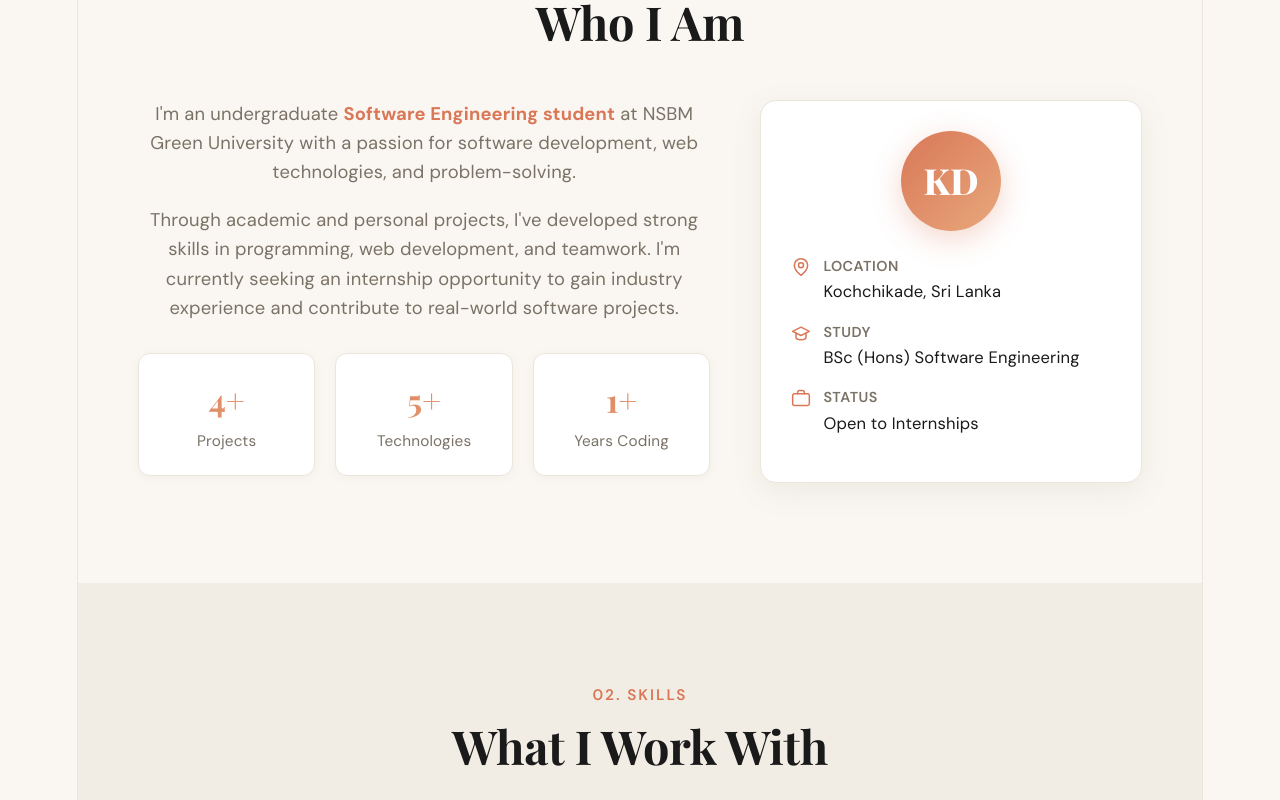
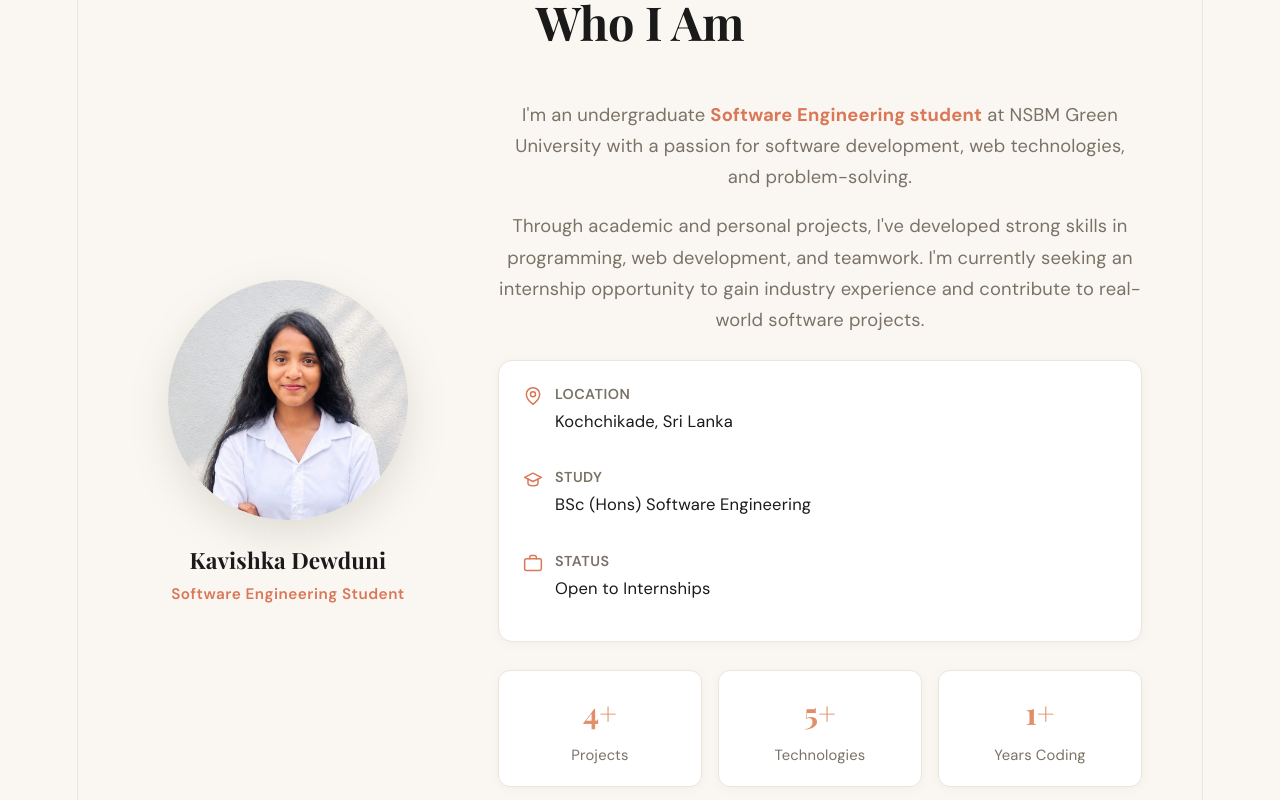
Before and after one commit to kavishka608/portfolio-v2, a React (Vite) app: page / in a window 1280 px wide. Shown: the part 940-1740 px from the top of the page. Built offline with nearby package versions, Linux system fonts and the light colour scheme.

Commit message:
Add profile and changed new features

```diff
--- a/src/App.css
+++ b/src/App.css
@@ -220,74 +220,137 @@ a { color: inherit; text-decoration: none; }
 /* ---------- About ---------- */
 .about-grid {
   display: grid;
-  grid-template-columns: 1.5fr 1fr;
-  gap: 50px;
-  align-items: start;
+  grid-template-columns: 300px 1fr;
+  gap: 60px;
+  align-items: center;
 }
+
+/* Circular photo */
+.about-photo {
+  display: flex;
+  flex-direction: column;
+  align-items: center;
+  text-align: center;
+}
+.photo-circle {
+  position: relative;
+  width: 240px;
+  height: 240px;
+  border-radius: 50%;
+  overflow: hidden;
+  box-shadow: 0 15px 40px rgba(122, 114, 102, 0.20);
+  margin-bottom: 22px;
+}
+.photo-circle img {
+  width: 100%;
+  height: 100%;
+  object-fit: cover;
+  object-position: center top;
+  display: block;
+  transition: transform 0.6s ease;
+}
+.photo-circle:hover img {
+  transform: scale(1.06);
+}
+.photo-name {
+  font-family: 'Playfair Display', serif;
+  font-size: 1.25rem;
+  font-weight: 700;
+  color: var(--text);
+  margin-bottom: 4px;
+}
+.photo-role {
+  font-size: 0.85rem;
+  color: var(--accent);
+  font-weight: 600;
+  letter-spacing: 0.5px;
+}
+
 .about-text p {
   color: var(--text-dim);
   margin-bottom: 18px;
   font-size: 1.02rem;
+  line-height: 1.7;
 }
 .about-text strong { color: var(--accent); }
+
+.about-info-list {
+  display: flex;
+  flex-direction: column;
+  gap: 14px;
+  margin: 24px 0 28px;
+  padding: 22px 24px;
+  background: var(--card);
+  border: 1px solid var(--border);
+  border-radius: 14px;
+  box-shadow: var(--shadow-sm);
+}
+.info-row {
+  display: flex;
+  gap: 12px;
+  align-items: flex-start;
+}
+.info-row > svg {
+  color: var(--accent);
+  flex-shrink: 0;
+  margin-top: 3px;
+}
+.info-row strong {
+  display: block;
+  font-size: 0.78rem;
+  color: var(--text-dim);
+  text-transform: uppercase;
+  letter-spacing: 0.5px;
+  margin-bottom: 2px;
+  font-weight: 600;
+}
+.info-row p {
+  font-size: 0.95rem;
+  color: var(--text);
+  margin: 0;
+}
+
 .about-stats {
   display: grid;
   grid-template-columns: repeat(3, 1fr);
-  gap: 20px;
-  margin-top: 30px;
+  gap: 16px;
 }
 .about-stats div {
   background: var(--card);
   border: 1px solid var(--border);
   border-radius: 12px;
-  padding: 20px;
+  padding: 18px 12px;
   text-align: center;
   box-shadow: var(--shadow-sm);
 }
 .about-stats strong {
   display: block;
-  font-size: 1.8rem;
+  font-size: 1.7rem;
   font-family: 'Playfair Display', serif;
   background: var(--gradient);
   -webkit-background-clip: text;
   -webkit-text-fill-color: transparent;
   background-clip: text;
+  margin-bottom: 2px;
 }
 .about-stats span {
-  font-size: 0.85rem;
+  font-size: 0.82rem;
   color: var(--text-dim);
 }
-.about-card {
-  background: var(--card);
-  border: 1px solid var(--border);
-  border-radius: 16px;
-  padding: 30px;
-  text-align: center;
-  box-shadow: var(--shadow-md);
+
+@media (max-width: 900px) {
+  .about-grid {
+    grid-template-columns: 1fr;
+    gap: 40px;
+  }
+  .about-photo {
+    max-width: 280px;
+    margin: 0 auto;
+  }
 }
-.avatar {
-  width: 100px;
-  height: 100px;
-  border-radius: 50%;
-  background: var(--gradient);
-  display: flex;
-  align-items: center;
-  justify-content: center;
-  font-family: 'Playfair Display', serif;
-  font-size: 2rem;
-  font-weight: 800;
-  color: #fff;
-  margin: 0 auto 24px;
-  box-shadow: 0 8px 30px rgba(217, 119, 87, 0.30);
+@media (max-width: 560px) {
+  .about-stats { grid-template-columns: 1fr; }
 }
-.about-card p {
-  text-align: left;
-  color: var(--text-dim);
-  margin-bottom: 16px;
-  font-size: 0.92rem;
-  line-height: 1.5;
-}
-.about-card strong { color: var(--text); }
 
 /* ---------- Skills ---------- */
 .skills-grid {
@@ -346,15 +409,12 @@ a { color: inherit; text-decoration: none; }
   flex-direction: column;
   gap: 90px;
 }
-
 .project-row {
   display: grid;
   grid-template-columns: 1fr 1fr;
   gap: 60px;
   align-items: center;
 }
-
-/* --- Mockup / Screenshot (browser window style) --- */
 .project-mockup {
   border-radius: 14px;
   padding: 18px;
@@ -365,7 +425,6 @@ a { color: inherit; text-decoration: none; }
   position: relative;
   overflow: hidden;
 }
-
 .mockup-bar {
   display: flex;
   gap: 6px;
@@ -378,7 +437,6 @@ a { color: inherit; text-decoration: none; }
   border-radius: 50%;
   background: rgba(255, 255, 255, 0.65);
 }
-
 .mockup-body {
   flex: 1;
   background: #fdfcf9;
@@ -389,15 +447,12 @@ a { color: inherit; text-decoration: none; }
   padding: 30px;
   overflow: hidden;
 }
-
-/* If real image exists, it replaces the placeholder */
 .project-mockup img {
   width: 100%;
   height: 100%;
   object-fit: cover;
   border-radius: 8px;
 }
-
 .mockup-inner {
   width: 100%;
   text-align: left;
@@ -422,10 +477,7 @@ a { color: inherit; text-decoration: none; }
 .mockup-line.w70 { width: 70%; }
 .mockup-line.w60 { width: 60%; }
 
-/* --- Info panel --- */
-.project-info {
-  max-width: 480px;
-}
+.project-info { max-width: 480px; }
 .project-num {
   color: #d97757;
   font-size: 0.85rem;
@@ -466,14 +518,15 @@ a { color: inherit; text-decoration: none; }
   border-bottom: 2px solid transparent;
   padding-bottom: 2px;
   transition: all 0.25s;
-  display: inline-block;
+  display: inline-flex;
+  align-items: center;
+  gap: 6px;
 }
 .project-link:hover {
   color: #d97757;
   border-bottom-color: #d97757;
 }
 
-/* --- Responsive --- */
 @media (max-width: 900px) {
   .projects-list { gap: 60px; }
   .project-row {
@@ -553,7 +606,11 @@ a { color: inherit; text-decoration: none; }
   border-color: var(--accent);
   transform: translateX(4px);
 }
-.contact-item span { font-size: 1.4rem; }
+.contact-item > svg {
+  flex-shrink: 0;
+  color: var(--accent);
+  margin-top: 2px;
+}
 .contact-item strong {
   display: block;
   font-size: 0.85rem;
@@ -592,6 +649,9 @@ a { color: inherit; text-decoration: none; }
   box-shadow: 0 0 0 3px rgba(217, 119, 87, 0.12);
 }
 .form-success {
+  display: flex;
+  align-items: center;
+  gap: 8px;
   background: rgba(217, 119, 87, 0.12);
   border: 1px solid rgba(217, 119, 87, 0.35);
   padding: 12px;
@@ -602,31 +662,163 @@ a { color: inherit; text-decoration: none; }
 
 /* ---------- Footer ---------- */
 .footer {
-  text-align: center;
-  padding: 40px 20px;
+  background: var(--bg-alt);
   border-top: 1px solid var(--border);
+  padding: 70px 60px 40px;
   color: var(--text-dim);
+}
+.footer-inner {
+  max-width: 1150px;
+  margin: 0 auto;
+}
+.footer-top {
+  display: grid;
+  grid-template-columns: 1.4fr 1fr 1.2fr;
+  gap: 60px;
+  align-items: start;
+}
+.footer-brand .footer-logo {
+  font-family: 'Playfair Display', serif;
+  font-size: 2rem;
+  font-weight: 800;
+  color: var(--text);
+  display: inline-block;
+  margin-bottom: 12px;
+  letter-spacing: -0.5px;
+}
+.footer-brand .footer-logo span { color: var(--accent); }
+.footer-tagline {
+  font-size: 0.95rem;
+  color: var(--text-dim);
+  max-width: 280px;
+  line-height: 1.6;
+}
+.footer-nav h4,
+.footer-social h4 {
+  font-size: 0.78rem;
+  font-weight: 700;
+  text-transform: uppercase;
+  letter-spacing: 1.5px;
+  color: var(--accent);
+  margin-bottom: 18px;
+}
+.footer-nav ul {
+  list-style: none;
+  display: flex;
+  flex-direction: column;
+  gap: 10px;
+}
+.footer-nav a {
+  font-size: 0.95rem;
+  color: var(--text-dim);
+  transition: all 0.2s;
+  display: inline-block;
+}
+.footer-nav a:hover {
+  color: var(--accent);
+  transform: translateX(4px);
+}
+.social-links {
+  display: flex;
+  gap: 10px;
+  margin-bottom: 18px;
+}
+.social-links a {
+  width: 40px;
+  height: 40px;
+  border-radius: 10px;
+  background: var(--card);
+  border: 1px solid var(--border);
+  display: flex;
+  align-items: center;
+  justify-content: center;
+  color: var(--text-dim);
+  transition: all 0.25s ease;
+}
+.social-links a:hover {
+  color: #fff;
+  background: var(--gradient);
+  border-color: transparent;
+  transform: translateY(-3px);
+  box-shadow: 0 8px 20px rgba(217, 119, 87, 0.3);
+}
+.footer-resume {
+  display: inline-flex;
+  align-items: center;
+  gap: 6px;
   font-size: 0.9rem;
-  background: var(--bg-alt);
+  font-weight: 600;
+  color: var(--text);
+  padding-bottom: 2px;
+  border-bottom: 2px solid transparent;
+  transition: all 0.25s;
 }
-.footer strong { color: var(--text); }
-.footer-sub { margin-top: 8px; font-size: 0.85rem; }
+.footer-resume:hover {
+  color: var(--accent);
+  border-bottom-color: var(--accent);
+}
+.footer-divider {
+  height: 1px;
+  background: var(--border);
+  margin: 50px 0 25px;
+}
+.footer-bottom {
+  display: flex;
+  justify-content: space-between;
+  align-items: center;
+  gap: 20px;
+  flex-wrap: wrap;
+  position: relative;
+}
+.footer-copy,
+.footer-made {
+  font-size: 0.85rem;
+  color: var(--text-dim);
+}
+.footer-copy strong { color: var(--text); font-weight: 600; }
+.heart {
+  color: var(--accent);
+  font-size: 0.9rem;
+}
+.back-to-top {
+  padding: 10px 18px;
+  background: var(--card);
+  border: 1px solid var(--border);
+  border-radius: 10px;
+  color: var(--text);
+  font-family: inherit;
+  font-size: 0.85rem;
+  font-weight: 600;
+  cursor: pointer;
+  transition: all 0.3s ease;
+  opacity: 0;
+  transform: translateY(10px);
+  pointer-events: none;
+}
+.back-to-top.visible {
+  opacity: 1;
+  transform: translateY(0);
+  pointer-events: auto;
+}
+.back-to-top:hover {
+  background: var(--gradient);
+  color: #fff;
+  border-color: transparent;
+  transform: translateY(-2px);
+  box-shadow: 0 8px 20px rgba(217, 119, 87, 0.3);
+}
 
-/* ---------- Responsive ---------- */
 @media (max-width: 900px) {
-  .navbar { padding: 16px 24px; }
-  .navbar.scrolled { padding: 12px 24px; }
-  .nav-links { gap: 20px; }
-  .nav-links a { font-size: 0.85rem; }
-  .hero { padding: 100px 24px 60px; }
-  .section { padding: 70px 24px; }
-  .about-grid, .skills-grid, .contact-grid { grid-template-columns: 1fr; }
-  .hero-buttons { flex-direction: column; align-items: stretch; }
-  .btn { text-align: center; }
-}
-@media (max-width: 560px) {
-  .nav-links { display: none; }
-  .about-stats { grid-template-columns: 1fr; }
+  .footer { padding: 50px 24px 30px; }
+  .footer-top {
+    grid-template-columns: 1fr;
+    gap: 40px;
+  }
+  .footer-bottom {
+    flex-direction: column;
+    align-items: flex-start;
+  }
+  .back-to-top { align-self: stretch; text-align: center; }
 }
 
 /* ---------- Icons & Info rows ---------- */
@@ -634,13 +826,6 @@ a { color: inherit; text-decoration: none; }
   display: inline-flex;
   align-items: center;
   gap: 8px;
-}
-
-.contact-item > svg,
-.info-row > svg {
-  flex-shrink: 0;
-  color: var(--accent);
-  margin-top: 2px;
 }
 
 .info-row {
--- a/src/components/About.jsx
+++ b/src/components/About.jsx
@@ -1,6 +1,7 @@
 import FadeIn from './FadeIn';
 import SectionHeader from './SectionHeader';
 import { LocationIcon, GraduationIcon, BriefcaseIcon } from './Icons';
+import profileImg from '../assets/profile.jpeg';
 
 export default function About() {
   return (
@@ -8,6 +9,13 @@ export default function About() {
       <SectionHeader tag="01. About Me" title="Who I Am" />
       <FadeIn>
         <div className="about-grid">
+          <div className="about-photo">
+            <div className="photo-circle">
+              <img src={profileImg} alt="Kavishka Dewduni" />
+            </div>
+            <h3 className="photo-name">Kavishka Dewduni</h3>
+            <p className="photo-role">Software Engineering Student</p>
+          </div>
           <div className="about-text">
             <p>
               I'm an undergraduate <strong>Software Engineering student</strong> at
@@ -20,14 +28,7 @@ export default function About() {
               an internship opportunity to gain industry experience and contribute
               to real-world software projects.
             </p>
-            <div className="about-stats">
-              <div><strong>4+</strong><span>Projects</span></div>
-              <div><strong>5+</strong><span>Technologies</span></div>
-              <div><strong>1+</strong><span>Years Coding</span></div>
-            </div>
-          </div>
-          <div className="about-card">
-            <div className="avatar">KD</div>
+            <div className="about-info-list">
               <div className="info-row">
                 <LocationIcon />
                 <div>
@@ -50,6 +51,12 @@ export default function About() {
                 </div>
               </div>
             </div>
+            <div className="about-stats">
+              <div><strong>4+</strong><span>Projects</span></div>
+              <div><strong>5+</strong><span>Technologies</span></div>
+              <div><strong>1+</strong><span>Years Coding</span></div>
+            </div>
+          </div>
         </div>
       </FadeIn>
     </section>
--- a/src/components/Contact.jsx
+++ b/src/components/Contact.jsx
@@ -22,11 +22,11 @@ export default function Contact() {
       <div className="contact-grid">
         <FadeIn>
           <div className="contact-info">
-            <a href="mailto:npkdewduni@students.nsbm.ac.lk" className="contact-item">
+            <a href="mailto:kavishkadewduni@gmail.com" className="contact-item">
               <MailIcon />
               <div>
                 <strong>Email</strong>
-                <p>npkdewduni@students.nsbm.ac.lk</p>
+                <p>kavishkadewduni@gmail.com</p>
               </div>
             </a>
             <a href="https://www.linkedin.com/in/kavishka-dewduni/" target="_blank" rel="noreferrer" className="contact-item">
--- a/src/components/Footer.jsx
+++ b/src/components/Footer.jsx
@@ -1,8 +1,108 @@
+import { useEffect, useState } from 'react';
+import { GitHubIcon, LinkedInIcon, MailIcon, ArrowUpRightIcon } from './Icons';
+
 export default function Footer() {
+  const [showTop, setShowTop] = useState(false);
+
+  useEffect(() => {
+    const onScroll = () => setShowTop(window.scrollY > 400);
+    window.addEventListener('scroll', onScroll);
+    return () => window.removeEventListener('scroll', onScroll);
+  }, []);
+
+  const scrollToTop = () => {
+    window.scrollTo({ top: 0, behavior: 'smooth' });
+  };
+
+  const year = new Date().getFullYear();
+
+  const navLinks = [
+    { label: 'About', href: '#about' },
+    { label: 'Skills', href: '#skills' },
+    { label: 'Projects', href: '#projects' },
+    { label: 'Experience', href: '#experience' },
+    { label: 'Contact', href: '#contact' },
+  ];
+
   return (
     <footer className="footer">
-      <p>Designed & built by <strong>Kavishka Dewduni</strong></p>
-      <p className="footer-sub">© {new Date().getFullYear()} · Made with React ⚛️</p>
+      <div className="footer-inner">
+        {/* Top row: brand + nav + social */}
+        <div className="footer-top">
+          <div className="footer-brand">
+            <a href="#home" className="footer-logo">KD<span>.</span></a>
+            <p className="footer-tagline">
+              Building clean, modern web experiences.
+            </p>
+          </div>
+
+          <div className="footer-nav">
+            <h4>Navigate</h4>
+            <ul>
+              {navLinks.map((l) => (
+                <li key={l.label}>
+                  <a href={l.href}>{l.label}</a>
+                </li>
+              ))}
+            </ul>
+          </div>
+
+          <div className="footer-social">
+            <h4>Connect</h4>
+            <div className="social-links">
+              <a
+                href="https://github.com/kavishka608"
+                target="_blank"
+                rel="noreferrer"
+                aria-label="GitHub"
+              >
+                <GitHubIcon size={18} />
+              </a>
+              <a
+                href="https://www.linkedin.com/in/kavishka-dewduni/"
+                target="_blank"
+                rel="noreferrer"
+                aria-label="LinkedIn"
+              >
+                <LinkedInIcon size={18} />
+              </a>
+              <a
+                href="mailto:kavishkadewduni@gmail.com"
+                aria-label="Email"
+              >
+                <MailIcon size={18} />
+              </a>
+            </div>
+            <a
+              href="/Kavishka-Dewduni-Resume.pdf"
+              download
+              className="footer-resume"
+            >
+              Download Resume <ArrowUpRightIcon size={14} />
+            </a>
+          </div>
+        </div>
+
+        {/* Divider */}
+        <div className="footer-divider" />
+
+        {/* Bottom row: copyright + back to top */}
+        <div className="footer-bottom">
+          <p className="footer-copy">
+            © {year} <strong>Kavishka Dewduni</strong>. All rights reserved.
+          </p>
+          <p className="footer-made">
+            Designed &amp; built with <span className="heart">♥</span> using React
+          </p>
+          <button
+            className={`back-to-top ${showTop ? 'visible' : ''}`}
+            onClick={scrollToTop}
+            aria-label="Back to top"
+          >
+            ↑ Top
+          </button>
+        </div>
+      </div>
     </footer>
   );
 }
```
Also changed, not shown: src/assets/profile.jpeg (added). Lines whose indentation alone changed are shown as unchanged.
